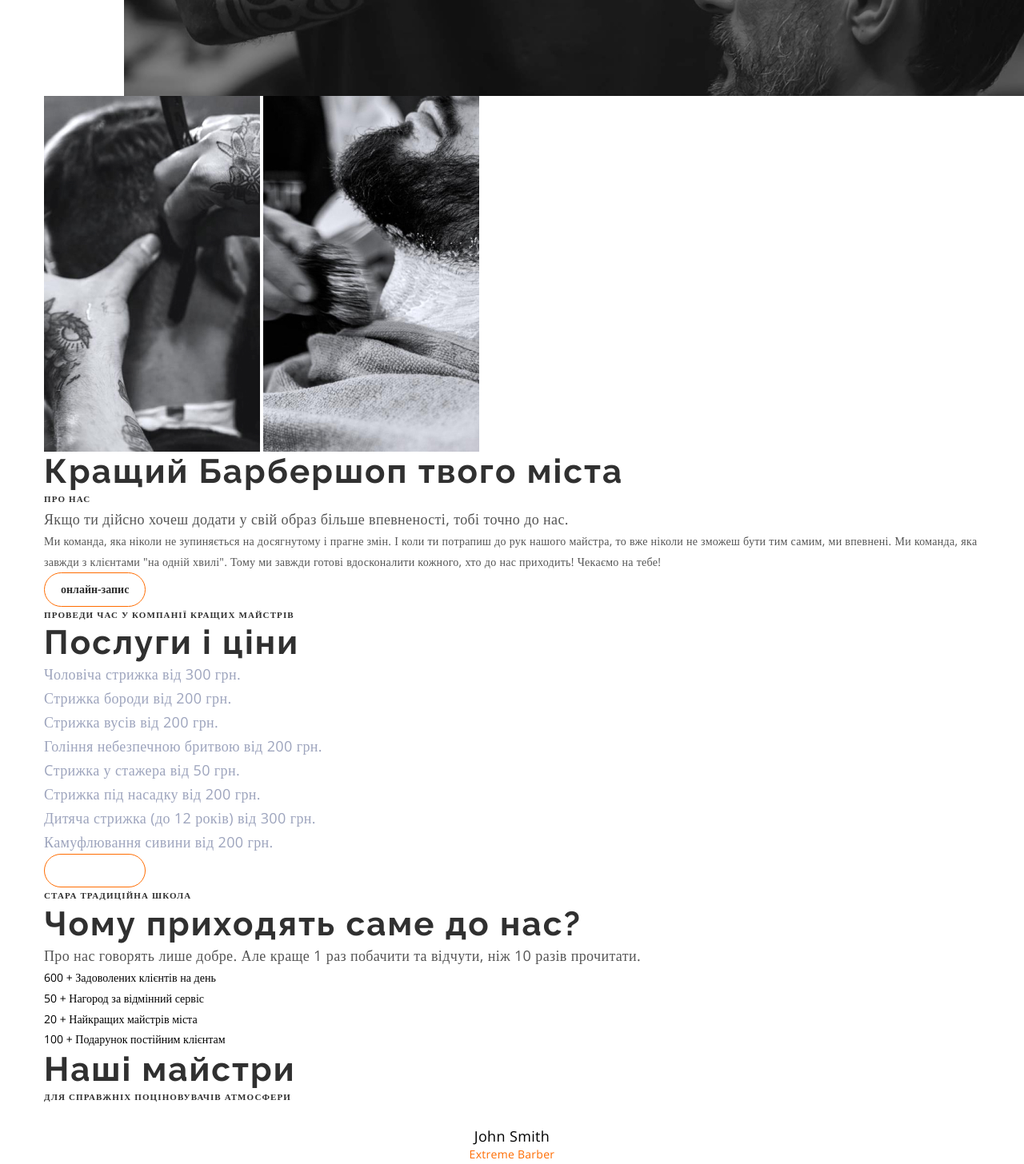
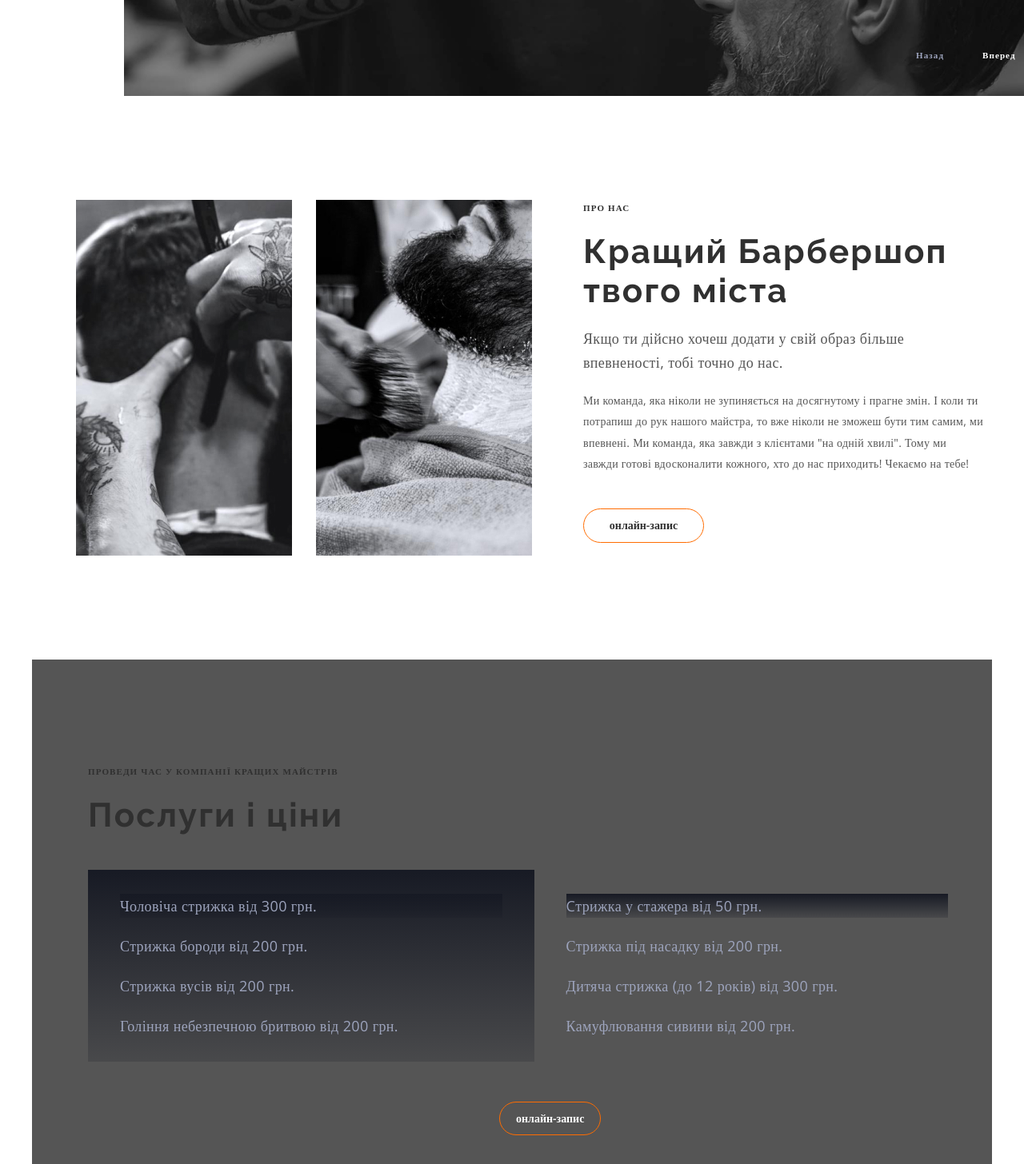
Before and after one commit to klimisnotavailable/barber-shop, a plain HTML site: page index.html in a window 1280 px wide. Shown: the part 560-2016 px from the top of the page at 80% size. Drawn offline with nearby package versions, Linux system fonts and the light colour scheme.

Commit message:
positions

```diff
--- a/index.html
+++ b/index.html
@@ -46,13 +46,17 @@
         </header>
 
         <section class="hero">
-            <p class="upper-description">Чоловіча перукарня в Києві</p>
+            <p class="upper-description">
+                Чоловіча перукарня в Києві
+            </p>
             <h1 class="hero-title">BarberShop</h1>
-            <p class="hero-description">Ми експерти у модних чоловічих стрижках. Працюємо швидко, обережно та зі смаком.</p>
-            <button class="flip-button">Назад</button>
-            <button class="flip-button">Вперед</button>
+            <p class="hero-description">Ми експерти у модних чоловічих стрижках. <br> Працюємо швидко, обережно та зі смаком.</p>
         </section>
 
+            <span class="carousel-buttons">
+            <button class="flip-button" type="button" disabled>Назад</button>
+            <button class="flip-button" type="button">Вперед</button>
+            </span>
     </div>
     <aside>
         <a class="logo" href=""></a>
@@ -64,41 +68,58 @@
 </div>
 
 <!-- second section -->
-<section class="section">
+<section class="section about-us-section">
     <div class="image-container">
         <img src="../barber-shop/images/shaving_process_section_2_about_us.jpg" width="270px" height="445px" alt="" class="image-process">
         <img src="./barber-shop/images/soaping_process_section_2_about_us.jpg" width="270px" height="445px" alt="" class="image-process">
     </div>
+    <div class="our-description">
+        <p class="upper-description">Про НАС</p>
         <h2 class="section-subtitle">Кращий Барбершоп
             твого міста</h2>
-    <p class="upper-description">Про НАС</p>
+
         <p class="section-description">Якщо ти дійсно хочеш додати у свій образ більше впевненості, тобі точно до нас.</p>
         <p class="about-us">Ми команда, яка ніколи не зупиняється на досягнутому і прагне змін. І коли ти потрапиш до рук нашого майстра, то вже ніколи не зможеш бути тим самим, ми впевнені. Ми команда, яка завжди з клієнтами "на одній хвилі". Тому ми завжди готові вдосконалити кожного, хто до нас приходить! Чекаємо на тебе!</p>
        <button class="button">онлайн-запис</button>
+    </div>
+
 </section>
 
     <!-- Third section-->
 
-<section class="section">
+<section class="section prices-section">
+    <div class="section-titles">
     <p class="upper-description">Проведи час у компанії кращих майстрів</p>
     <h2 class="section-subtitle">Послуги і ціни</h2>
+    </div>
     <ul class="service-list">
+        <div class="service-list-part">
             <li class="service-item">Чоловіча стрижка
-            від 300 грн.</li>
+                від 300 грн.
+            </li>
             <li class="service-item">Стрижка бороди
-            від 200 грн.</li>
+                від 200 грн.
+                </li>
             <li class="service-item">Стрижка вусів
-            від 200 грн.</li>
+                від 200 грн.
+                </li>
             <li class="service-item">Гоління небезпечною бритвою
-            від 200 грн.</li>
-        <li class="service-item">Cтрижка у стажера
-            від 50 грн.</li>
-        <li class="service-item">Стрижка під насадку
+                від 200 грн.
+                </li>
+        </div>
+        <div class="service-list-part">
+            <li class="service-item">
+                Cтрижка у стажера
+                від 50 грн.
+            </li>
+            <li class="service-item">
+                Стрижка під насадку
                 від 200 грн.</li>
             <li class="service-item">Дитяча стрижка (до 12 років)
                 від 300 грн.</li>
             <li class="service-item">Камуфлювання сивини
                 від 200 грн.</li>
+        </div>
     </ul>
     <button class="button-white">онлайн-запис</button>
 </section>
--- a/styles/styles.css
+++ b/styles/styles.css
@@ -19,15 +19,15 @@ a:active {
   outline: none;
 }
 
-:root{
+:root {
   --primary-text-color: #303030;
-	--primary-text-light:#555555;
-	--inverted-text-color:#FFFFFF;
-	--secondary-transparent-text:rgba(157, 164, 189, 0.6);
-	--secondary-text-color:#9DA4BD;
-	--primary-backround-color:#FFFFFF;
-	--secondary-backrround-color:#F7F7F7;
-	--brand-color:#ff6c00;
+  --primary-text-light: #555555;
+  --inverted-text-color: #ffffff;
+  --secondary-transparent-text: rgba(157, 164, 189, 0.6);
+  --secondary-text-color: #9da4bd;
+  --primary-backround-color: #ffffff;
+  --secondary-backrround-color: #f7f7f7;
+  --brand-color: #ff6c00;
 }
 
 nav,
@@ -92,7 +92,6 @@ h6 {
 body {
   font-family: 'Open Sans';
   font-style: normal;
-
   line-height: 1.85;
   background-color: var(--primary-backround-color);
 }
@@ -122,7 +121,7 @@ aside {
   font-size: 11px;
   letter-spacing: 0.1em;
   text-transform: uppercase;
-	color: var(--primary-text-color) ;
+  color: var(--primary-text-color);
 }
 
 .first-page {
@@ -135,18 +134,18 @@ aside {
   width: 1125px;
 }
 
-.header{
+.header {
   display: flex;
   justify-content: space-between;
 }
 
 /* navigation */
 
-.nav-item{
+.nav-item {
   padding: 42px 0px 42px 0px;
 }
 
-.nav-list{
+.nav-list {
   display: flex;
   align-items: center;
   gap: 40px;
@@ -163,14 +162,14 @@ aside {
 
 /* address list */
 
-.address-list{
+.address-list {
   display: flex;
   align-items: center;
   gap: 40px;
   margin-right: 55px;
 }
 
-.address-item{
+.address-item {
   display: inline-block;
   padding: 42px 0px 42px 0px;
 }
@@ -195,7 +194,11 @@ aside {
 .hero {
   display: flex;
   flex-direction: column;
-
+  gap: 20px;
+  width: 500px;
+  height: 202px;
+  margin-left: 100px;
+  margin-top: 150px;
 }
 
 .hero-title {
@@ -214,11 +217,42 @@ aside {
 }
 
 .flip-button {
-	display: flex;
+  font-weight: 600;
+  font-size: 11px;
+  line-height: 15px;
+  letter-spacing: 0.1em;
+  background: none;
+  color: var(--inverted-text-color);
 }
 
+.flip-button:disabled {
+  color: var(--secondary-text-color);
+}
+
+.carousel-buttons {
+  display: flex;
+  gap: 48px;
+  position: absolute;
+  width: 60px;
+  height: 24px;
+  left: 1145px;
+  top: 616px;
+}
 
 /* second section */
+.about-us-section {
+  display: flex;
+  flex-direction: row;
+  padding: 130px 90px 130px 55px;
+  gap: 64px;
+}
+
+.our-description {
+  display: flex;
+  flex-direction: column;
+  gap: 20px;
+}
+
 .section-description {
   font-size: 18px;
   line-height: 1.67;
@@ -226,23 +260,29 @@ aside {
   color: var(--primary-text-light);
 }
 
-.about-us{
+.about-us {
   line-height: 1.86;
   letter-spacing: 0.02em;
+  width: 500px;
+  height: 128px;
   color: var(--primary-text-light);
 }
 
-.image-list {
+.image-container {
+  display: flex;
+  gap: 30px;
 }
-.image-item {
 
-}
 .image-process {
   width: 270px;
   height: 445px;
 }
 
-.button{
+.about-us-section button{
+	width: 151px;
+}
+
+.button {
   color: var(--primary-text-color);
   padding: 12px 20px 12px 20px;
   border: 1px solid var(--brand-color);
@@ -250,17 +290,65 @@ aside {
   font-weight: 600;
   background-color: transparent;
 }
+
 /* Service and prices	*/
+.section-titles{
+	display: flex;
+	flex-direction: column;
+	padding-top: 130px;
+	margin-left: 55px;
+	gap: 20px;
+}
 
-.service-item{
+.prices-section{
+	width: 1280px;
+	height: 718px;
+	background: var(--primary-text-light);
+}
+
+.service-item {
   font-size: 18px;
   line-height: 1.67;
   letter-spacing: 0.02em;
-	color: #9DA4BD;
+  color: var(--secondary-text-color);
 }
 
+.service-list{
+	margin-top: 44px;
+	margin-left: 55px;
+	display: flex;
+	flex-direction: row;
+}
+
+.service-list :first-child{
+	background: linear-gradient(180deg, #171A24 0%, rgba(23, 26, 36, 0.2) 100%);
+}
+
+.service-list-part{
+	display: flex;
+	flex-direction: column;
+	gap: 20px;
+	width: 585px;
+	height: 240px;
+	padding: 30px 40px;
+}
+
+.service-item{
+	display: flex;
+	flex-direction: column;
+}
+
+.price{
+	align-items: flex-end;
+}
+
+.prices-section button{
+	margin-top: 50px;
+	margin-left: 569px;
+	margin-bottom: 130px;
+}
 /* Third section*/
-.recomendations{
+.recomendations {
   font-size: 18px;
   line-height: 1.67;
   letter-spacing: 0.02em;
@@ -269,29 +357,27 @@ aside {
 
 /*	Fourth section	*/
 
-.master-name{
+.master-name {
   font-size: 18px;
   line-height: 25px;
   text-align: center;
   letter-spacing: 0.02em;
 }
 
-.master-position{
+.master-position {
   line-height: 19px;
   text-align: center;
   letter-spacing: 0.02em;
   color: var(--brand-color);
 }
 
-
-
 /* Форма */
 
-.form h3{
+.form h3 {
   color: var(--inverted-text-color);
 }
 
-.username{
+.username {
   font-weight: 600;
   font-size: 11px;
   line-height: 15px;
```
Also changed, not shown: 1 other file. Lines whose indentation alone changed are shown as unchanged.
